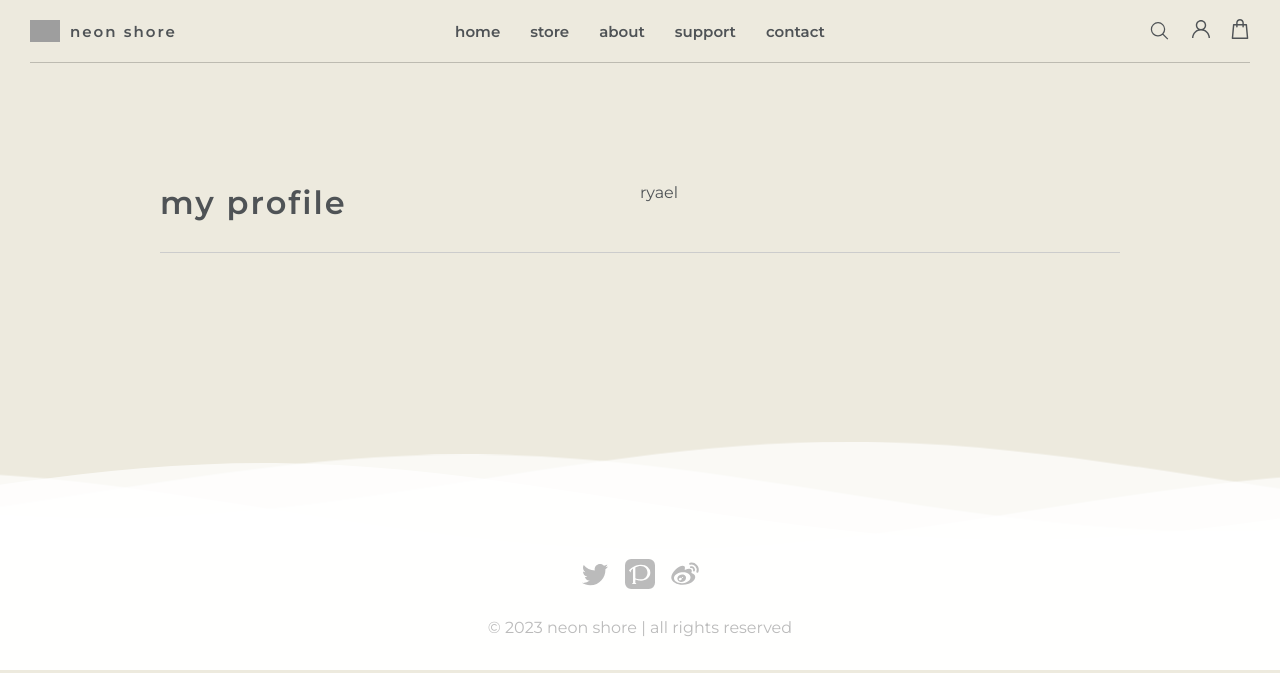
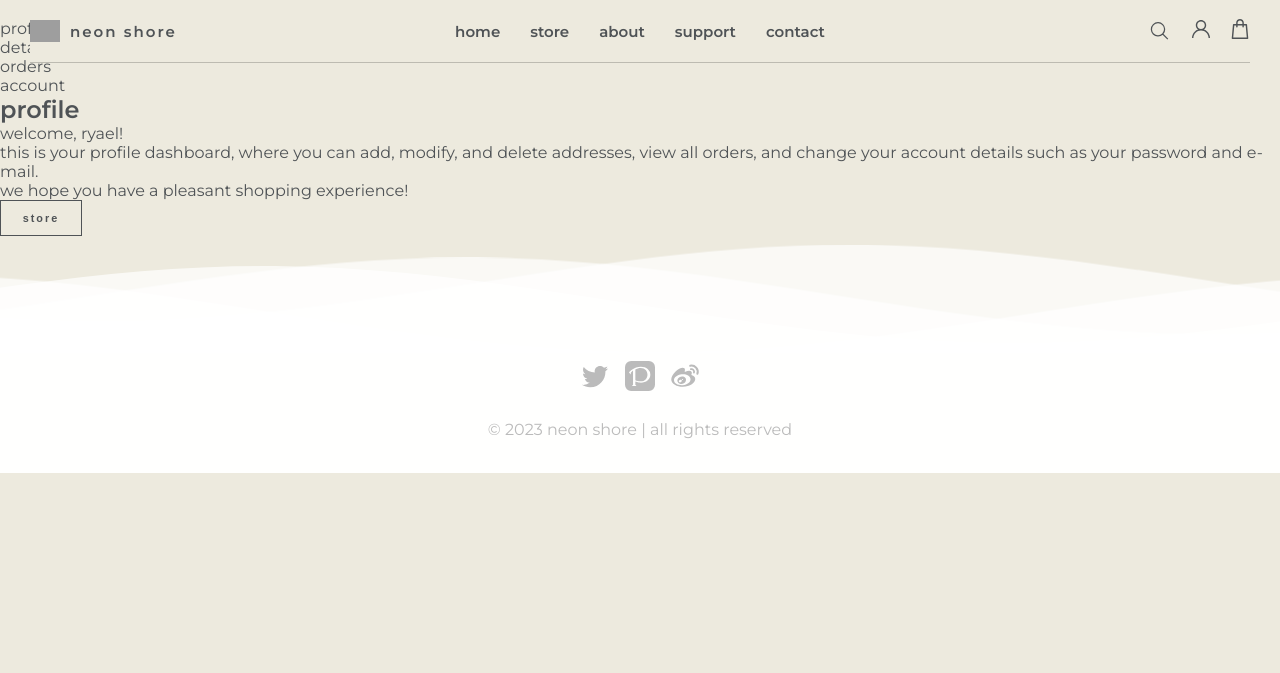
Before and after one commit to Ryael/neon-shore, a Django app: page /profile/ in a window 1280 px wide. Shown: the top 673 px of the page. Run offline with Django 3.2, Linux system fonts and the light colour scheme; a user stored in the database is signed in; data comes from the database, SQL or seed files in the repository; some libraries are stand-ins or nearby versions; grey boxes are pictures that could not be loaded.

Commit message:
Create base html structure for `profile.html`

```diff
--- a/profiles/templates/profiles/profile.html
+++ b/profiles/templates/profiles/profile.html
@@ -4,11 +4,33 @@
 
 {% block content %}
 
-<div class="bag-container">
-  <div id="bag-title">
-    <h2>My Profile</h2>
-    <p>{{ profile }}</p>
+<section class="profile-container">
+  <div id="profile-wrapper">
+    <div id="profile">
+      <div class="profile-navigation">
+        <span class="profile-icon profile-hamburger">
+            <span></span>
+            <span></span>
+            <span></span>
+        </span>
+        <div id="profile-links-container">
+            <div class="profile-link active"><span>Profile</span></div>
+            <div class="profile-link"><span>Details</span></div>
+            <div class="profile-link"><span>Orders</span></div>
+            <div class="profile-link"><span>Account</span></div>
+        </div>
+      </div>
+      <div class="profile-details">
+        <div class="general">
+            <h2 class="title">Profile</h2>
+            <p>Welcome, {{profile}}!</p>
+            <p>This is your profile dashboard, where you can add, modify, and delete addresses, view all orders, and change your account details such as your password and e-mail.</p>
+            <p>We hope you have a pleasant shopping experience!</p>
+            <button class="btn">Store</button>
+        </div>
+      </div>
+    </div>
   </div>
-</div>
+</section>
 
 {% endblock %}
```
